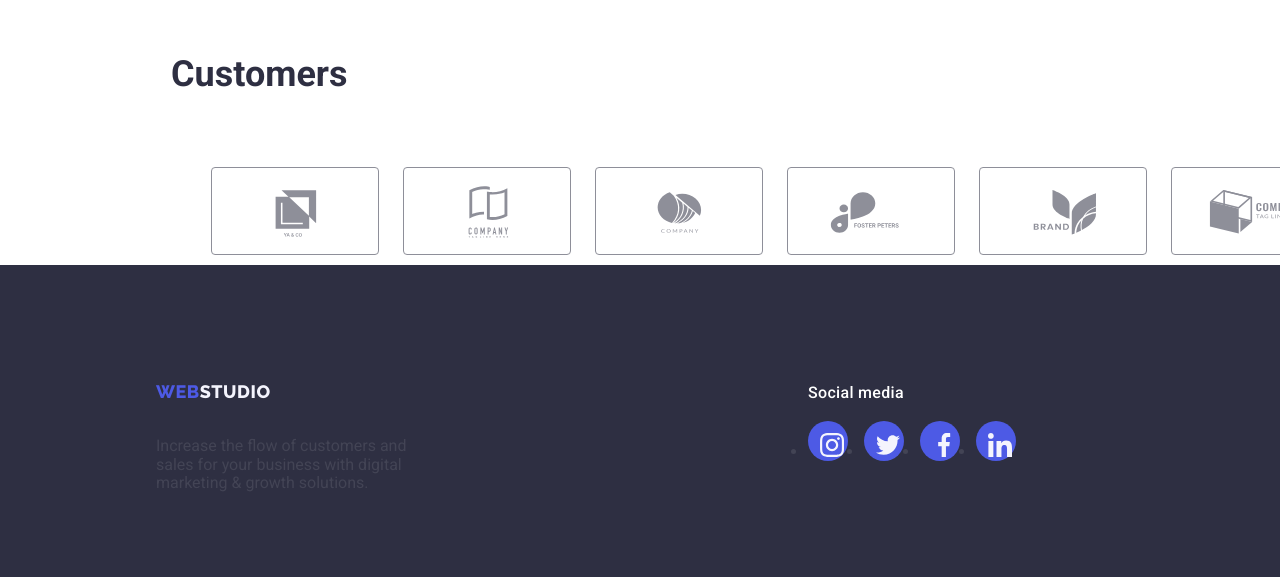
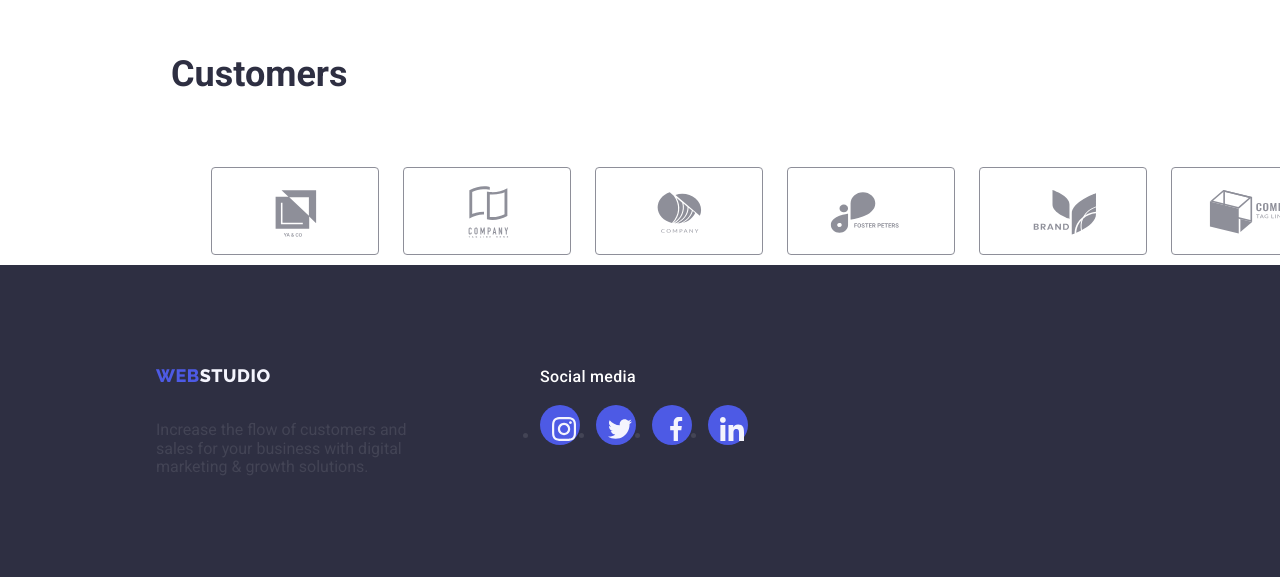
Before and after one commit to ArtemGit1/goit-markup-hw-04, a plain HTML site: page index.html in a window 1280 px wide. Shown: the part 2617-3200 px from the top of the page. Drawn offline with Linux system fonts and the light colour scheme.

Commit message:
Update style.css

```diff
--- a/css/style.css
+++ b/css/style.css
@@ -478,7 +478,7 @@ img{
 
 }
 .index-footer-sn{
-    margin: 0 auto;
+    margin: 0;
 }
 .index-footer-sn-p{
     font-family: 'Roboto';
@@ -489,6 +489,7 @@ img{
     color: #FFFFFF;
     letter-spacing: 0.02em;
     margin-bottom: 16px;
+    margin-top: 0;
 }
 .index-footer-sn-list{
     width: 208px;
@@ -498,6 +499,7 @@ img{
     align-items: flex-start;
     padding: 0px;
     gap: 16px;
+    margin: 0;
 }
 .index-footer-sn-list-li{
     width: 40px;
```
